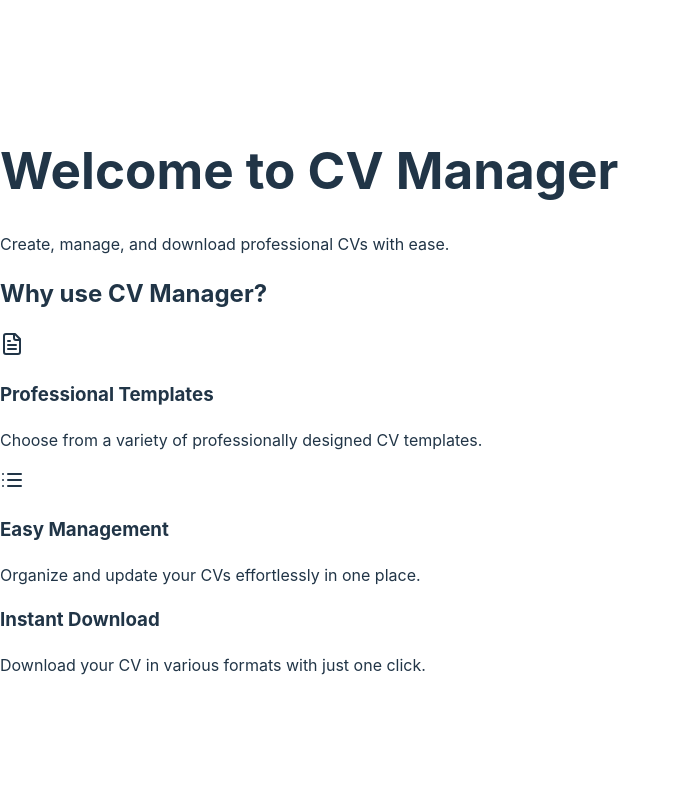
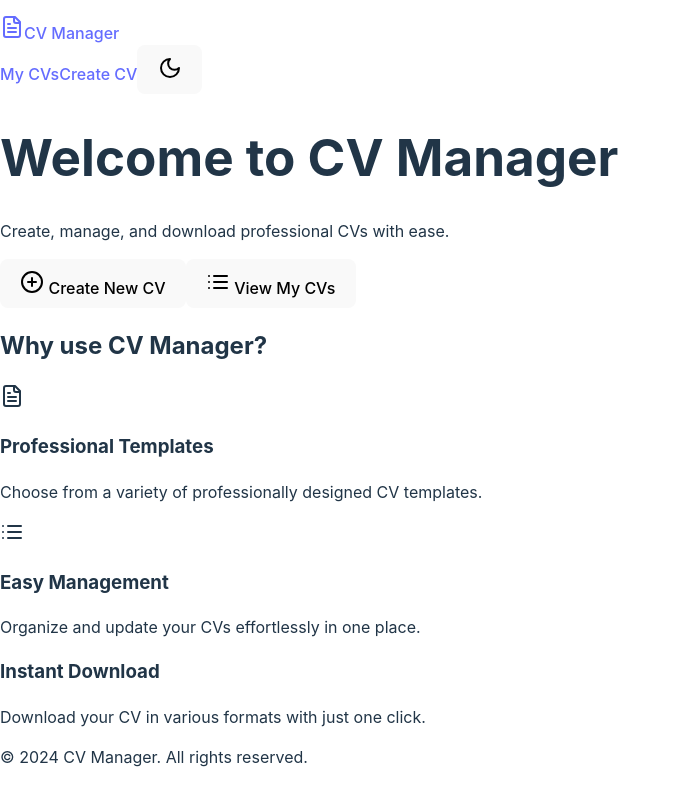
Before and after one commit to steeve0403/Z-Craft, a React (Vite) app: page / in a window 1280 px wide. Shown: the whole page, without its empty margins (0-681 px from the left). Built offline with nearby package versions, Linux system fonts and the light colour scheme.

Commit message:
Init first page on app with header and footer && add toggle theme

```diff
--- a/src/App.tsx
+++ b/src/App.tsx
@@ -1,9 +1,11 @@
-import React, { Suspense } from 'react'
+import React, {Suspense} from 'react'
 import {BrowserRouter as Router, Routes, Route} from 'react-router-dom'
 import {ThemeProvider} from './contexts/ThemeContext.tsx';
 import ErrorBoundary from './components/ErrorBoundary.tsx';
 import {routes} from './routes.ts';
-import LoadingSpinner from "./components/LoadingSpinner.tsx";
+import LoadingSpinner from './components/LoadingSpinner.tsx';
+import Header from './components/Header.tsx';
+import Footer from './components/Footer.tsx';
 
 const App: React.FC = () => {
     return (
@@ -11,13 +13,19 @@ const App: React.FC = () => {
             <ThemeProvider>
                 <Router>
                     <div className="layout">
-                        <Suspense fallback={<LoadingSpinner />}>
-                            <Routes>
-                                {routes.map((route) => (
-                                    <Route key={route.path} path={route.path} element={<route.component />} />
-                                ))}
-                            </Routes>
-                        </Suspense>
+                        <Header/>
+                        <main className="layout__main">
+                            <div className="container">
+                                <Suspense fallback={<LoadingSpinner/>}>
+                                    <Routes>
+                                        {routes.map((route) => (
+                                            <Route key={route.path} path={route.path} element={<route.component/>}/>
+                                        ))}
+                                    </Routes>
+                                </Suspense>
+                            </div>
+                        </main>
+                        <Footer/>
                     </div>
                 </Router>
             </ThemeProvider>
--- /dev/null
+++ b/src/components/Footer.tsx
@@ -0,0 +1,15 @@
+import React from 'react';
+
+const Footer: React.FC = () => {
+    return (
+        <footer className="footer">
+            <div className="container">
+                <p className="footer__content">
+                    © {new Date().getFullYear()} CV Manager. All rights reserved.
+                </p>
+            </div>
+        </footer>
+    );
+};
+
+export default Footer;
--- /dev/null
+++ b/src/components/Header.tsx
@@ -0,0 +1,36 @@
+import React from 'react';
+import { Link } from 'react-router-dom';
+import { useTheme } from '../contexts/ThemeContext';
+import { Button } from './ui/Button';
+import { Sun, Moon, FileText } from 'lucide-react';
+
+const Header: React.FC = () => {
+    const { theme, toggleTheme } = useTheme();
+
+    return (
+        <header className="header">
+            <div className="container header__container">
+                <Link to="/" className="header__logo">
+                    <FileText className="header__logo-icon" />
+                    <span>CV Manager</span>
+                </Link>
+                <nav className="header__nav">
+                    <Link to="/cvs" className="header__nav-item">
+                        My CVs
+                    </Link>
+                    <Link to="/cv/new" className="header__nav-item">
+                        Create CV
+                    </Link>
+                    <Button onClick={toggleTheme}
+                            className="button button--outline button--sm"
+                            aria-label={`Switch to ${theme === 'dark' ? 'light' : 'dark'} theme`}
+                    >
+                        {theme === 'dark' ? <Sun className="w-5 h-5" /> : <Moon className="w-5 h-5" />}
+                    </Button>
+                </nav>
+            </div>
+        </header>
+    );
+};
+
+export default Header;
--- /dev/null
+++ b/src/components/ui/Button.tsx
@@ -0,0 +1,29 @@
+import React, { forwardRef } from 'react';
+import { cn } from '../../utils/cn';
+
+export interface ButtonProps extends React.ButtonHTMLAttributes<HTMLButtonElement> {
+    variant?: 'primary' | 'secondary' | 'outline';
+    size?: 'sm' | 'md' | 'lg';
+    as?: React.ElementType;
+    to?: string;
+}
+
+const Button = forwardRef<HTMLButtonElement, ButtonProps>(
+    ({ className, variant = 'primary', size = 'md', ...props }, ref) => {
+        return (
+            <button
+                className={cn(
+                    'button',
+                    `button--${variant}`,
+                    `button--${size}`,
+                    className
+                )}
+                ref={ref}
+                {...props}
+            />
+        );
+    }
+);
+Button.displayName = 'Button';
+
+export { Button };
--- a/src/pages/Home.tsx
+++ b/src/pages/Home.tsx
@@ -1,7 +1,7 @@
 import React from 'react';
-// import { Link } from 'react-router-dom';
-// import { Button } from '../components/ui/Button';
-import { FileText, List } from 'lucide-react';
+import { Link } from 'react-router-dom';
+import { Button } from '../components/ui/Button';
+import {FileText, List, PlusCircle} from 'lucide-react';
 
 const Home: React.FC = () => {
     return (
@@ -9,12 +9,12 @@ const Home: React.FC = () => {
             <h1 className="text-4xl font-bold mb-6">Welcome to CV Manager</h1>
             <p className="text-xl mb-8">Create, manage, and download professional CVs with ease.</p>
             <div className="space-y-4">
-                {/*<Button as={Link} to="/cv/new" size="lg" className="w-full sm:w-auto">
+                <Button as={Link} to="/cv/new" size="lg" className="w-full sm:w-auto">
                     <PlusCircle className="w-5 h-5 mr-2" /> Create New CV
                 </Button>
                 <Button as={Link} to="/cvs" variant="outline" size="lg" className="w-full sm:w-auto">
                     <List className="w-5 h-5 mr-2" /> View My CVs
-                </Button>*/}
+                </Button>
             </div>
             <div className="mt-12">
                 <h2 className="text-2xl font-semibold mb-4">Why use CV Manager?</h2>
```
